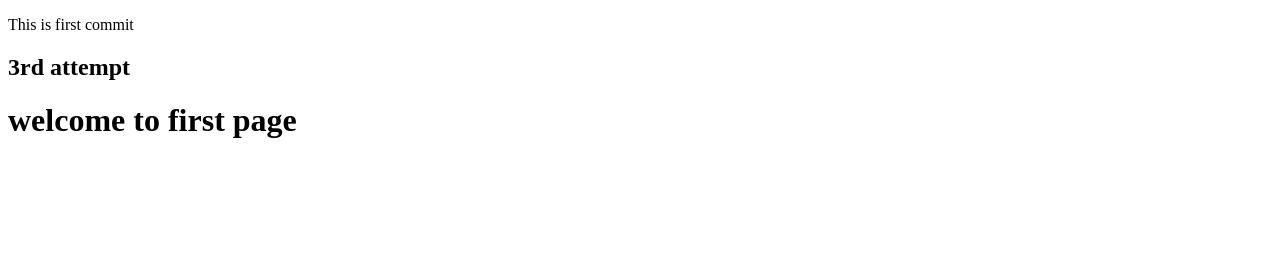
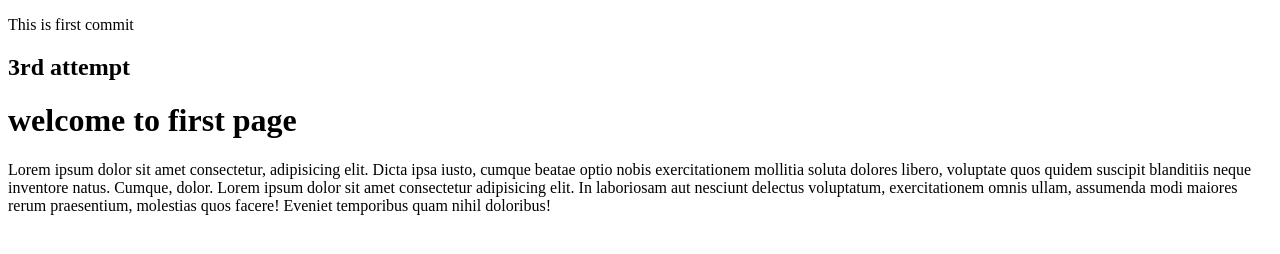
Before and after one commit to Sithara95Hansanie/hello-world, a plain HTML site: page index.html in a window 1280 px wide. Drawn offline with Linux system fonts and the light colour scheme.

Commit message:
commit paragraph

```diff
--- a/index.html
+++ b/index.html
@@ -1,14 +1,24 @@
 <!DOCTYPE html>
 <html lang="en">
+
 <head>
     <meta charset="UTF-8">
     <meta name="viewport" content="width=device-width, initial-scale=1.0">
     <meta http-equiv="X-UA-Compatible" content="ie=edge">
     <title>Document</title>
 </head>
+
 <body>
     <p>This is first commit</p>
     <h2>3rd attempt</h2>
     <h1>welcome to first page</h1>
+    <p>
+        Lorem ipsum dolor sit amet consectetur, adipisicing elit. Dicta ipsa iusto, cumque beatae optio nobis exercitationem mollitia soluta dolores libero, voluptate quos quidem suscipit blanditiis neque inventore natus. Cumque, dolor.
+        Lorem ipsum dolor sit amet consectetur adipisicing elit. In laboriosam aut nesciunt delectus voluptatum, exercitationem omnis ullam, assumenda modi maiores rerum praesentium, molestias quos facere! Eveniet temporibus quam nihil doloribus!
+
+
+
+    </p>
 </body>
+
 </html>
```
